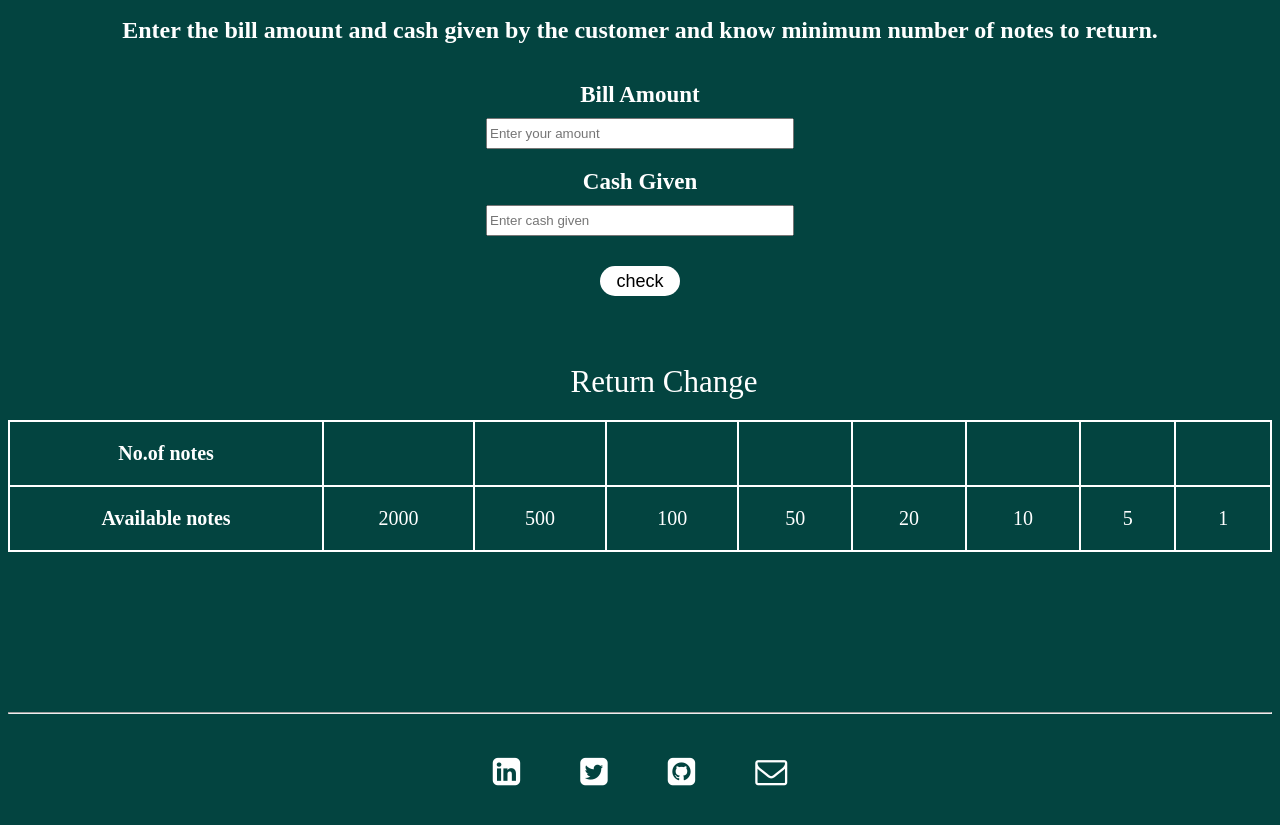
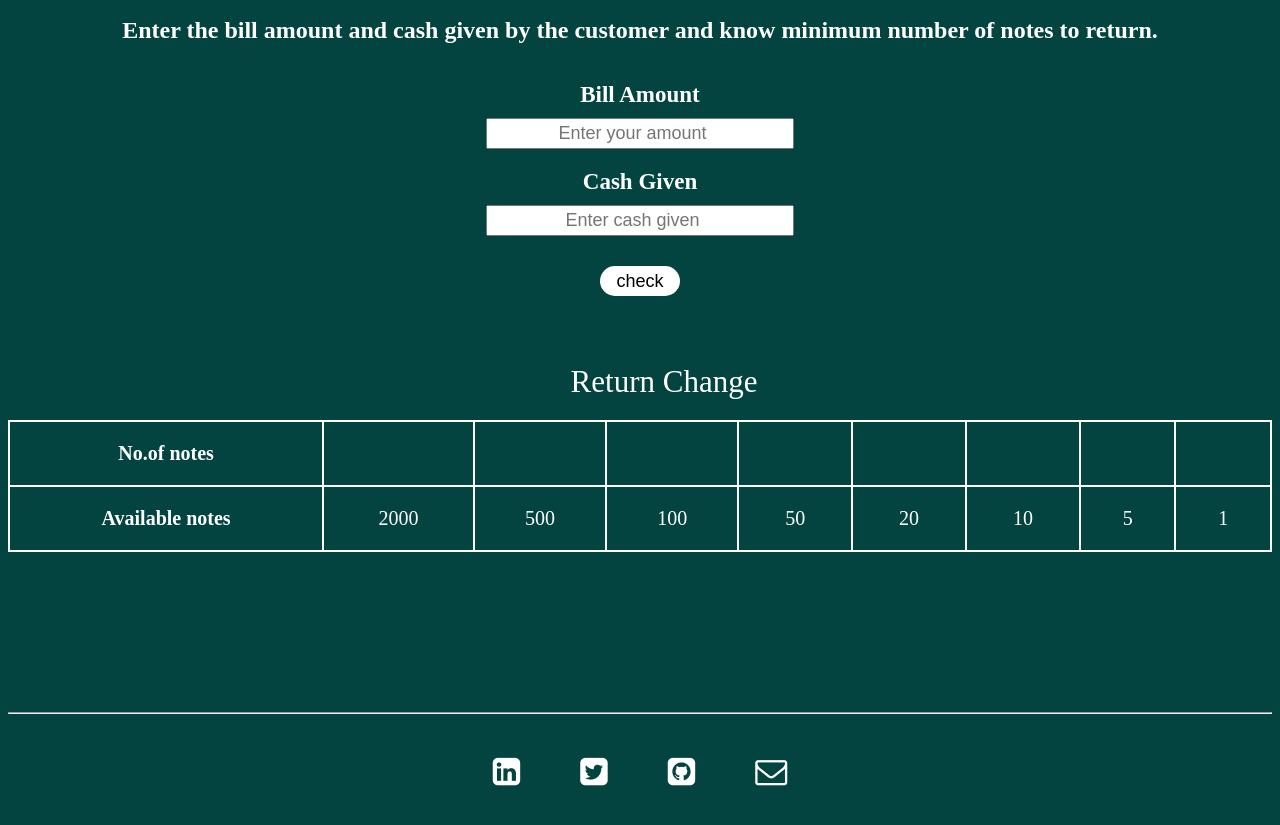
Before and after one commit to CODINGNINJA147/Cash-Register-markTen-, a plain HTML site: page index.html in a window 1280 px wide. Shown: the part 79-904 px from the top of the page. Drawn offline with Linux system fonts and the light colour scheme.

Commit message:
Update style.css

```diff
--- a/style.css
+++ b/style.css
@@ -18,6 +18,8 @@ input{
     height: 25px;
     margin-bottom: 20px;
     margin-top: 10px;
+    text-align: center;
+    font-size: large;
 
 }
 span{
```
